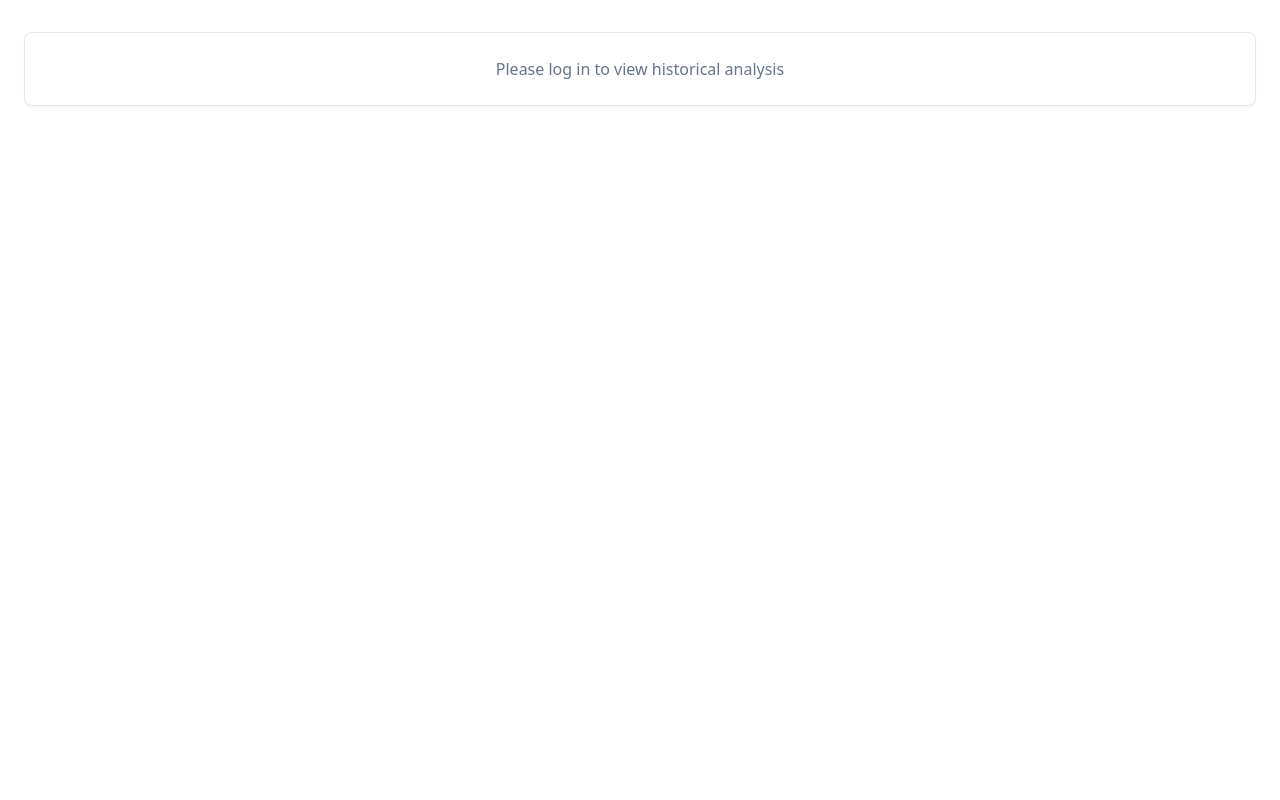
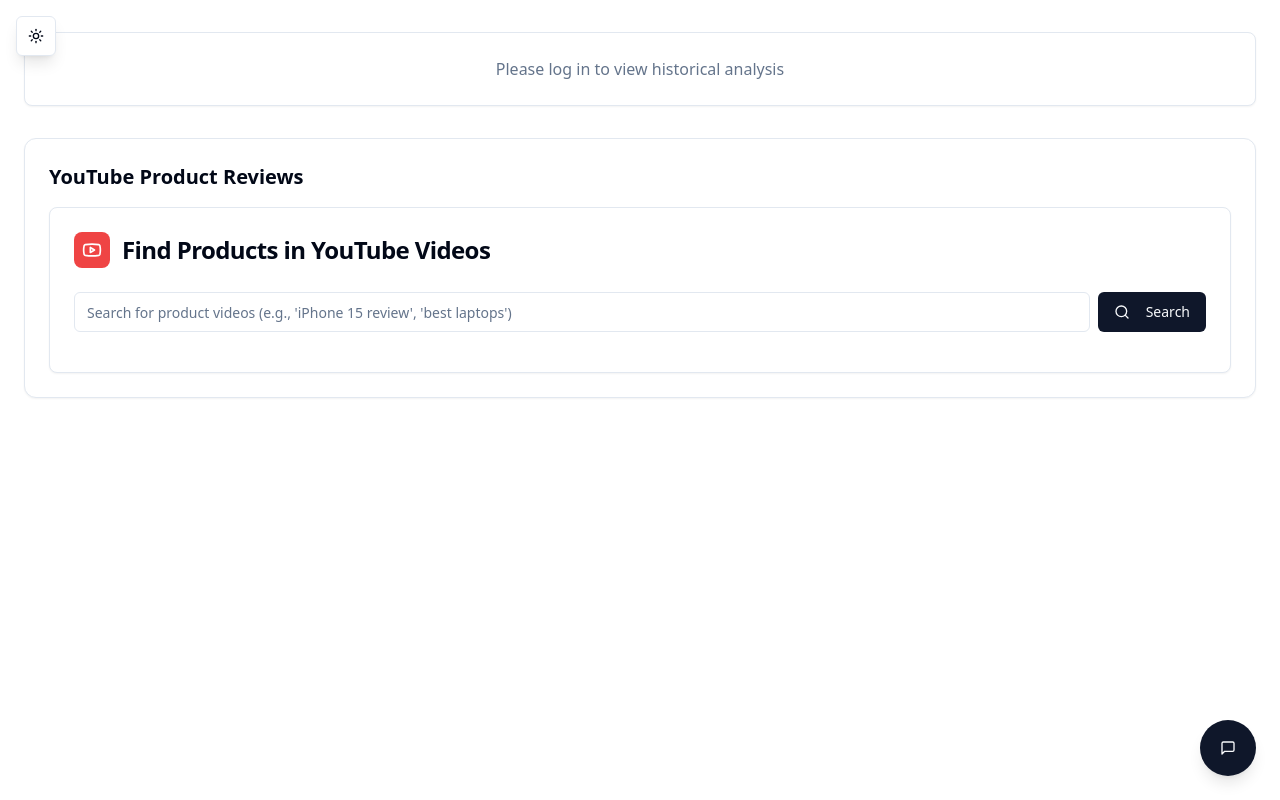
Before and after one commit to DisabledAbel/Amazon-review-spotter, a React (Vite) app: page /historical-analysis in a window 1280 px wide. Built offline with nearby package versions, Linux system fonts and the light colour scheme.

Commit message:
Add YouTube videos to review page
Integrate YouTube videos onto the review page for a more comprehensive user experience.

```diff
--- a/src/pages/HistoricalAnalysis.tsx
+++ b/src/pages/HistoricalAnalysis.tsx
@@ -1,10 +1,23 @@
 import { HistoricalAnalysis } from "@/components/HistoricalAnalysis";
+import { ChatBot } from "@/components/ChatBot";
+import { YouTubeSearchWidget } from "@/components/YouTubeSearchWidget";
+import { ThemeToggle } from "@/components/ThemeToggle";
 
 const HistoricalAnalysisPage = () => {
   return (
     <div className="min-h-screen bg-background">
+      <ThemeToggle />
+      <ChatBot />
       <div className="max-w-7xl mx-auto px-6 py-8">
-        <HistoricalAnalysis />
+        <div className="space-y-8">
+          <HistoricalAnalysis />
+
+          {/* YouTube Search Section */}
+          <div className="bg-card rounded-xl p-6 shadow-sm border">
+            <h2 className="text-xl font-semibold mb-4">YouTube Product Reviews</h2>
+            <YouTubeSearchWidget />
+          </div>
+        </div>
       </div>
     </div>
   );
```
